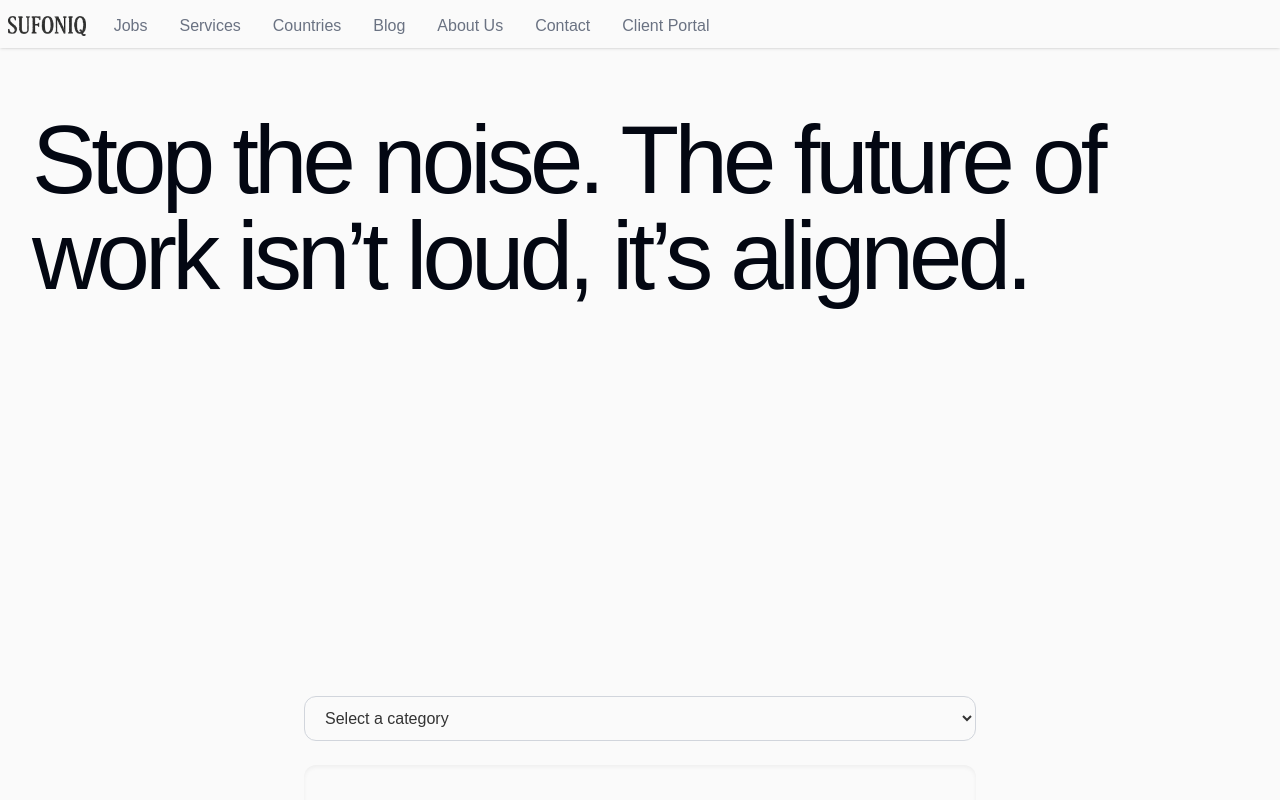
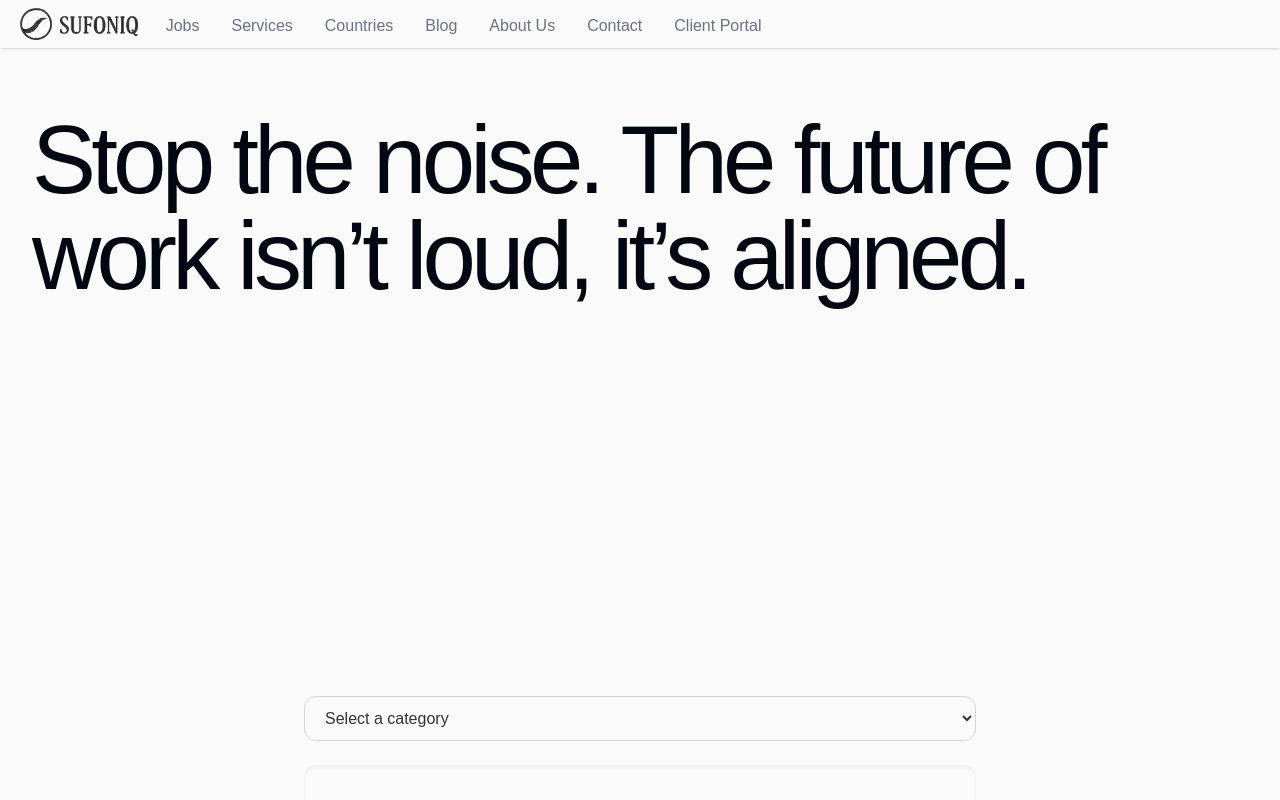
Before and after one commit to cybains/webappin, a Next.js app in the folder client/: page / in a window 1280 px wide. Shown: the top 800 px of the page. Built offline with nearby package versions, Linux system fonts and the light colour scheme; a web font is replaced by a local one.

Commit message:
fixing navbar on vercel

```diff
--- a/client/src/app/globals.css
+++ b/client/src/app/globals.css
@@ -1,8 +1,5 @@
 @import url('https://geists.vercel.app/font.css');
 @import "tailwindcss";
-@tailwind base;
-@tailwind components;
-@tailwind utilities;
 
 /* Default light theme (Base theme) */
 :root {
--- a/client/src/components/navbar.tsx
+++ b/client/src/components/navbar.tsx
@@ -21,19 +21,15 @@ export default function Navbar() {
   return (
     <header
       className="w-full shadow-sm backdrop-blur-sm sticky top-0 z-50"
-
       style={{
         backgroundColor: "var(--background)",
         color: "var(--foreground)",
         fontFamily: "var(--font-sans)",
       }}
     >
-      <div className="max-w-screen-xl mx-auto flex flex-col md:flex-row items-center pl-0 pr-6 py-3 md:py-2">
-
-
+      <div className="w-full flex flex-col md:flex-row items-center justify-start px-5 py-3 md:py-2">
         {/* Logo */}
-        <Link href="/" className="flex items-center space-x-4 md:justify-start -ml-8">
-
+        <Link href="/" className="flex items-center space-x-4 md:justify-start ml-0">
           <Image
             src="/Asset 1.png"
             alt="Sufoniq Logo"
@@ -63,23 +59,18 @@ export default function Navbar() {
         <nav
           className={`flex-grow w-full md:w-auto transition-all duration-300 ease-in-out mt-1 md:ml-7 ${
             isOpen ? "block mt-4" : "hidden md:block"
-        }`}
-      >
-
+          }`}
+        >
           <ul className="flex flex-col md:flex-row items-start md:items-center gap-4 md:gap-8 text-sm md:text-base font-medium">
-
             {navItems.map(({ label, href }) => (
               <li key={label}>
                 <a
                   href={href}
                   className="text-gray-500 transition-colors duration-200 hover:text-[var(--secondary)]"
-                  style={{ // or 'Inter, sans-serif'
-                    textDecoration: "none",
-                  }}
-                  >
-                {label}
+                  style={{ textDecoration: "none" }}
+                >
+                  {label}
                 </a>
-
               </li>
             ))}
           </ul>
```
